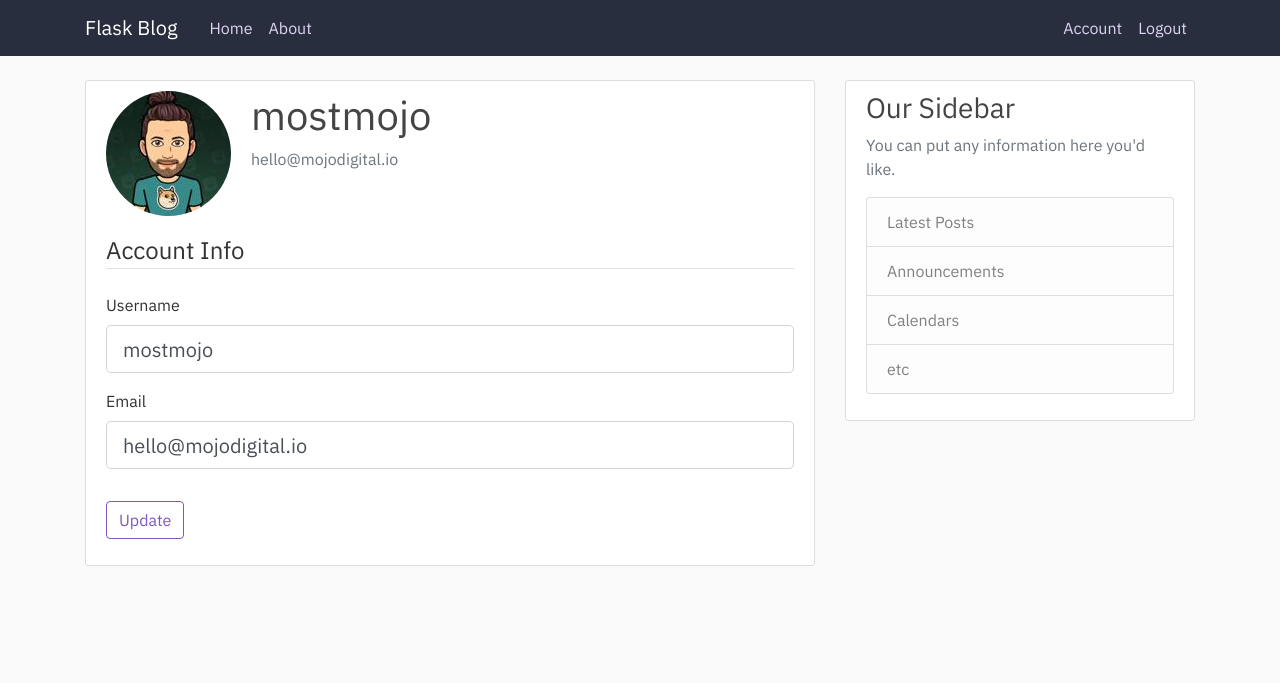
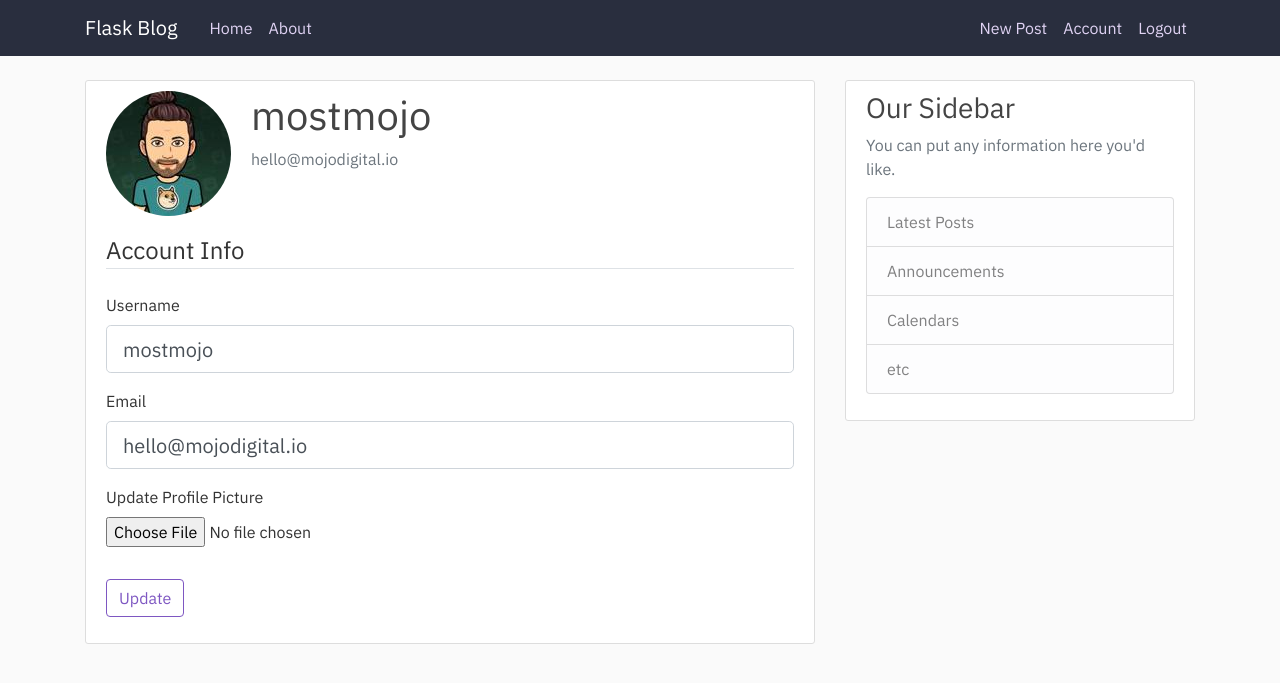
Before and after one commit to mostmojo/flask-blog, a Flask app: page /account in a window 1280 px wide. Shown: the top 683 px of the page. Run offline with Flask 2, Linux system fonts and the light colour scheme; a user stored in the database is signed in; some libraries are stand-ins or nearby versions.

Commit message:
Add blogs from db

```diff
--- a/flaskblog/forms.py
+++ b/flaskblog/forms.py
@@ -1,6 +1,7 @@
 from flask_wtf import FlaskForm
+from flask_wtf.file import FileField, FileAllowed
 from flask_login import current_user
-from wtforms import StringField, PasswordField, SubmitField, BooleanField
+from wtforms import StringField, PasswordField, SubmitField, BooleanField, TextAreaField
 from wtforms.validators import DataRequired, Length, Email, EqualTo, ValidationError
 from flaskblog.models import User
 
@@ -31,10 +32,12 @@ class LoginForm(FlaskForm):
     remember = BooleanField('Remember me')
     submit = SubmitField('Login')
 
+
 class UpdateAccountForm(FlaskForm):
     username = StringField('Username', validators=[
         DataRequired(), Length(min=2, max=20)])
     email = StringField('Email', validators=[DataRequired(), Email()])
+    picture = FileField('Update Profile Picture', validators=[FileAllowed(['jpg', 'png'])])
     submit = SubmitField('Update')
 
     def validate_username(self, username):
@@ -48,3 +51,9 @@ class UpdateAccountForm(FlaskForm):
             user = User.query.filter_by(email=email.data).first()
             if user:
                 raise ValidationError('That email is taken, please choose a different one.')
+
+
+class PostForm(FlaskForm):
+    title = StringField('Title', validators=[DataRequired()])
+    content = TextAreaField('Content', validators=[DataRequired()])
+    submit = SubmitField('Post')
--- a/flaskblog/routes.py
+++ b/flaskblog/routes.py
@@ -1,28 +1,17 @@
+import os
+import secrets
+from PIL import Image
 from flask import render_template, url_for, flash, redirect, request
 from flaskblog import app, db, bcrypt
-from flaskblog.forms import RegistrationForm, LoginForm, UpdateAccountForm
+from flaskblog.forms import RegistrationForm, LoginForm, UpdateAccountForm, PostForm
 from flaskblog.models import User, Post
 from flask_login import login_user, current_user, logout_user, login_required
-
-posts = [
-    {
-        'author': 'Mojo Dojo',
-        'title': 'The Art of Code',
-        'content': 'Coding is an artform as you put together different elements to build a website.',
-        'date_posted': 'April 20, 2020'
-    },
-    {
-        'author': 'Meila Ftella',
-        'title': 'The Sus Chronicles',
-        'content': 'Did you vent? I saw you vent and lurk around medbay.',
-        'date_posted': 'April 25, 2020'
-    }
-]
 
 
 @app.route('/')
 @app.route('/home')
 def home():
+    posts = Post.query.all()
     return render_template('home.html', posts=posts)
 
 
@@ -68,11 +57,28 @@ def logout():
     return redirect(url_for('home'))
 
 
+def save_picture(form_picture):
+    random_hex = secrets.token_hex(8)
+    _, f_ext = os.path.splitext(form_picture.filename)
+    picture_fn = random_hex + f_ext
+    picture_path = os.path.join(app.root_path, 'static/profile_pics', picture_fn)
+
+    output_size = (125, 125)
+    i = Image.open(form_picture)
+    i.thumbnail(output_size)
+
+    i.save(picture_path)
+    return picture_fn
+
+
 @app.route('/account', methods=['GET', 'POST'])
 @login_required
 def account():
     form = UpdateAccountForm()
     if form.validate_on_submit():
+        if form.picture.data:
+            picture_file = save_picture(form.picture.data)
+            current_user.image_file = picture_file
         current_user.username = form.username.data
         current_user.email = form.email.data
         db.session.commit()
@@ -84,3 +90,16 @@ def account():
     image_file = url_for('static', filename='profile_pics/' + current_user.image_file)
     return render_template('account.html', title='Account',
                            image_file=image_file, form=form)
+
+
+@app.route("/post/new", methods=['GET', 'POST'])
+@login_required
+def new_post():
+    form = PostForm()
+    if form.validate_on_submit():
+        post = Post(title=form.title.data, content=form.content.data, author=current_user)
+        db.session.add(post)
+        db.session.commit()
+        flash('Your post has been created!', 'success')
+        return redirect(url_for('home'))
+    return render_template('create_post.html', title='New Post', form=form)
--- a/flaskblog/static/main.css
+++ b/flaskblog/static/main.css
@@ -96,7 +96,13 @@ a.article-title:hover {
 
 .btn-outline-info:hover,
  .btn-outline-info:active,
- .btn-outline-info:focus {
+ .btn-outline-info:focus,
+ btn-outline-info:not(:disabled):not(.disabled):active {
     background: #7E57C2;
     border-color: #7E57C2;
 }
+
+btn-outline-info:not(:disabled):not(.disabled):active {
+    background: #7E57C2;
+    border-color: #7E57C2;
+}
--- a/flaskblog/templates/account.html
+++ b/flaskblog/templates/account.html
@@ -9,7 +9,7 @@
         </div>
     </div>
 
-    <form method="POST" action="">
+    <form method="POST" action="" enctype="multipart/form-data">
         {{ form.hidden_tag() }}
         <fieldset class="form-group">
             <legend class="border-bottom mb-4">Account Info</legend>
@@ -40,6 +40,15 @@
                 {{ form.email(class="form-control form-control-lg") }}
                 {% endif %}
             </div>
+            <div class="form-group">
+                {{ form.picture.label() }}
+                {{ form.picture(class="form-control-file") }}
+                {% if form.picture.errors %}
+                    {% for error in form.picture.errors %}
+                        <span class="text-danger">{{ error }}</span><br>
+                    {% endfor%}
+                {% endif%}
+            </div>
         </fieldset>
         <div class="form-group">
             {{ form.submit(class="btn btn-outline-info") }}
--- a/flaskblog/templates/home.html
+++ b/flaskblog/templates/home.html
@@ -2,10 +2,11 @@
 {% block content%}
 	{% for post in posts %}
 		<article class="media content-section">
+			<img class="rounded-circle article-img" src="{{ url_for('static', filename='profile_pics/' + post.author.image_file ) }}" alt="">
 			<div class="media-body">
 				<div class="article-metadata">
-					<a class="mr-2" href="#">{{ post.author }}</a>
-					<small class="text-muted">{{ post.date_posted }}</small>
+					<a class="mr-2" href="#">{{ post.author.username }}</a>
+					<small class="text-muted">{{ post.date_posted.strftime('%Y-%m-%d') }}</small>
 				</div>
 				<h2><a class="article-title" href="#">{{ post.title }}</a></h2>
 				<p class="article-content">{{ post.content }}</p>
--- a/flaskblog/templates/layout.html
+++ b/flaskblog/templates/layout.html
@@ -33,6 +33,7 @@
                 <!-- Navbar Right Side -->
                 <div class="navbar-nav">
                     {% if current_user.is_authenticated %}
+                    <a class="nav-item nav-link" href="{{ url_for('new_post')}}">New Post</a>
                     <a class="nav-item nav-link" href="{{ url_for('account')}}">Account</a>
                     <a class="nav-item nav-link" href="{{ url_for('logout')}}">Logout</a>
                     {% else %}
```
Also changed, not shown: flaskblog/templates/create_post.html (added, +41 -0 lines), flaskblog/site.db, flaskblog/static/profile_pics/3088983ffa5f104c.jpg (added).
